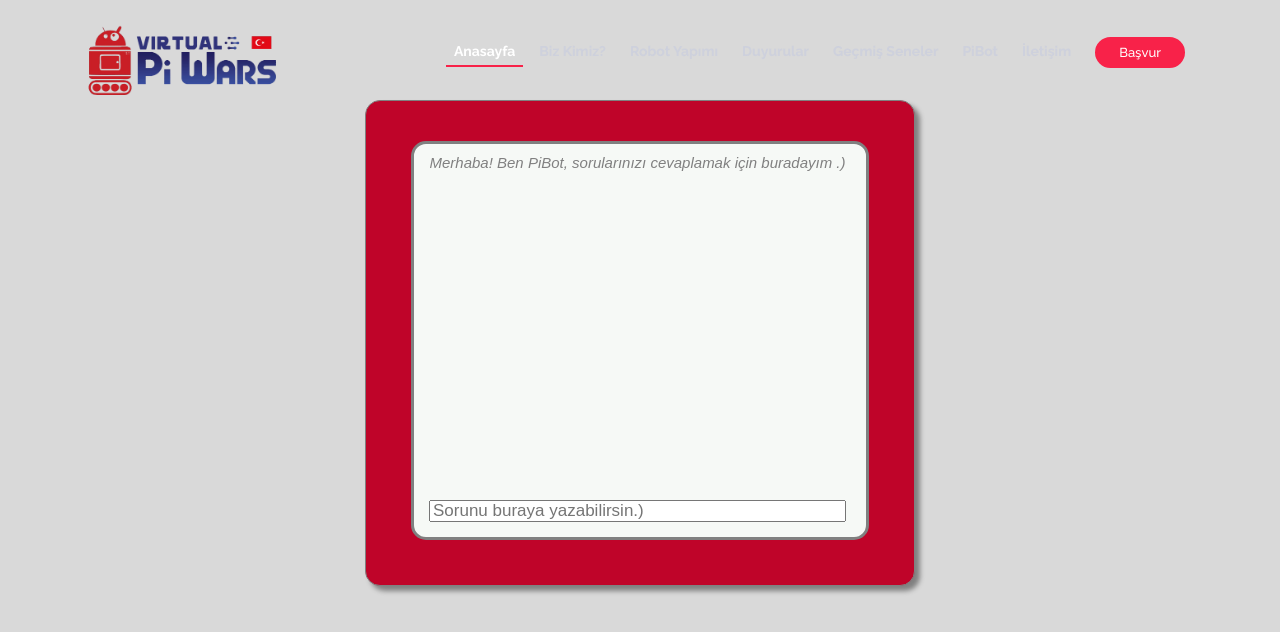
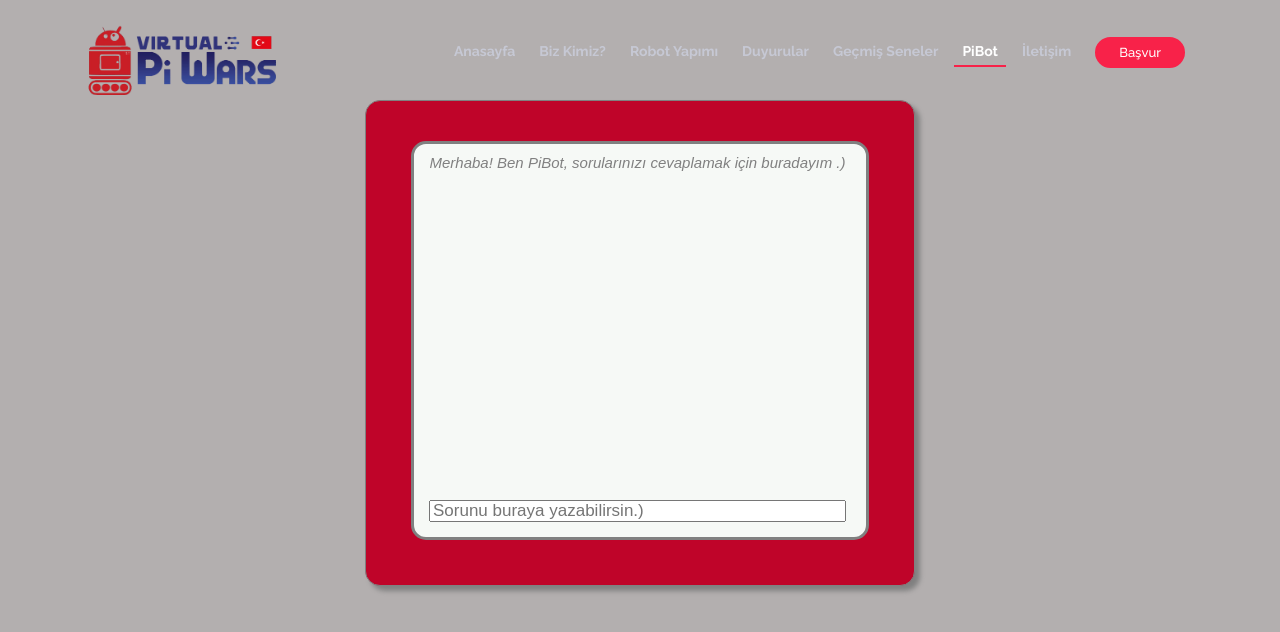
Before and after one commit to HisarCS/PiWarsWebUpdated, a plain HTML site: page pibot.html in a window 1280 px wide. Drawn offline with Linux system fonts and the light colour scheme.

Commit message:
Update pibot.html

```diff
--- a/pibot.html
+++ b/pibot.html
@@ -35,7 +35,7 @@
   ======================================================= -->
 </head>
   <body>
-    <body style="background-color:#d9d9d9;">
+    <body style="background-color:#b3afaf;">
 
   <header id="header">
     <div class="container">
@@ -48,13 +48,13 @@
 
       <nav id="nav-menu-container">
         <ul class="nav-menu">
-          <li class="menu-active"><a href="index.html">Anasayfa</a></li>
+          <li ><a href="index.html">Anasayfa</a></li>
           <li><a href="bizkimiz.html">Biz Kimiz?</a></li>
           <li><a href="#speakers">Robot Yapımı</a></li>
            <li><a href="duyurular.html">Duyurular</a></li>
 
           <li><a href="gecmisseneler.html">Geçmiş Seneler</a></li>
-                    <li><a href="pibot.html">PiBot</a></li>
+                    <li class="menu-active"><a href="pibot.html">PiBot</a></li>
 
           <li><a href="#contact">İletişim</a></li>
           <li class="buy-tickets"><a href="https://docs.google.com/forms/d/e/1FAIpQLSejuoq2oj0mdUCvpDLaXDfGrTP4KwcV5ZDb56_pvGqOcEQY8g/viewform" target="blank">Başvur</a></li>
```
